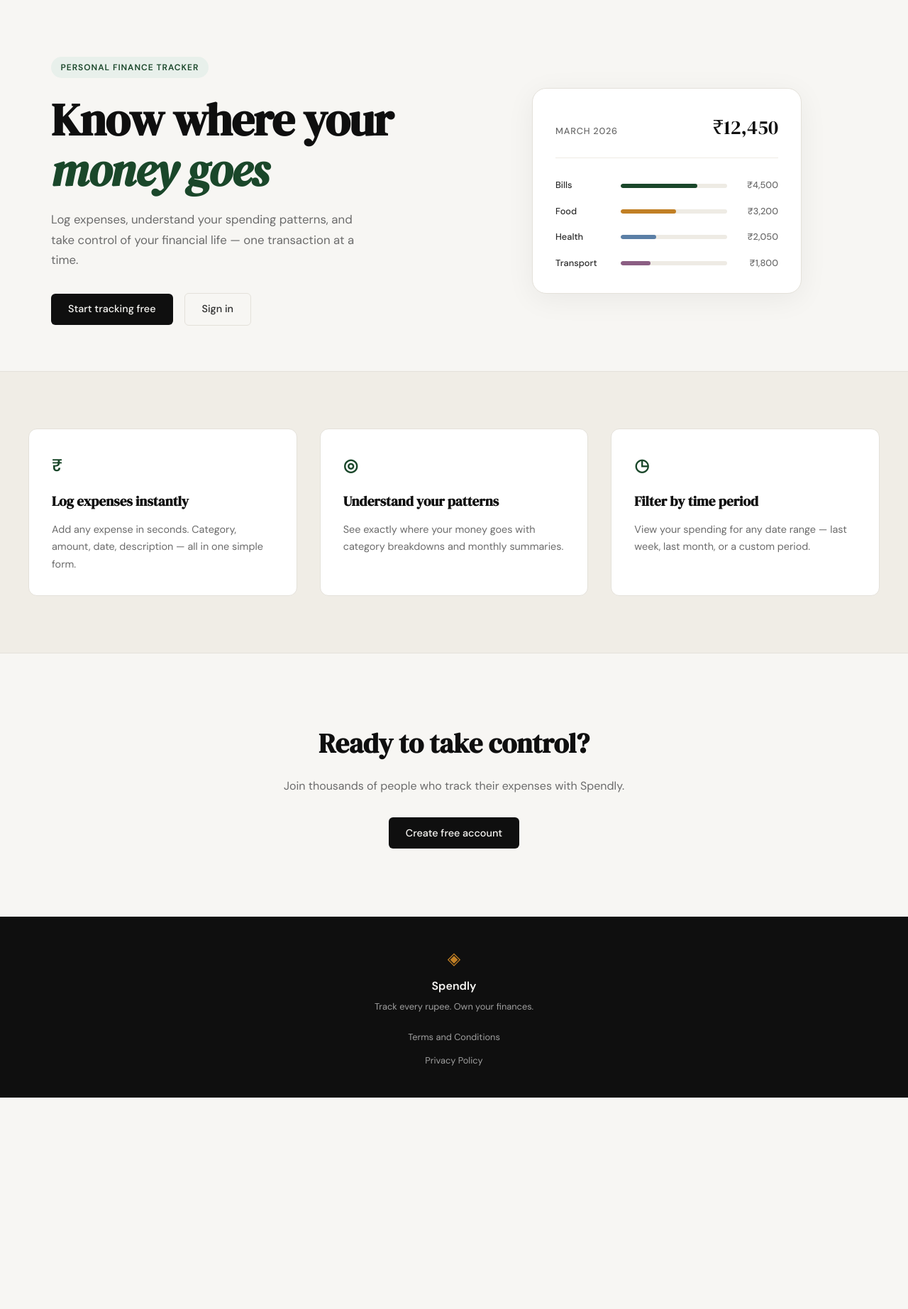
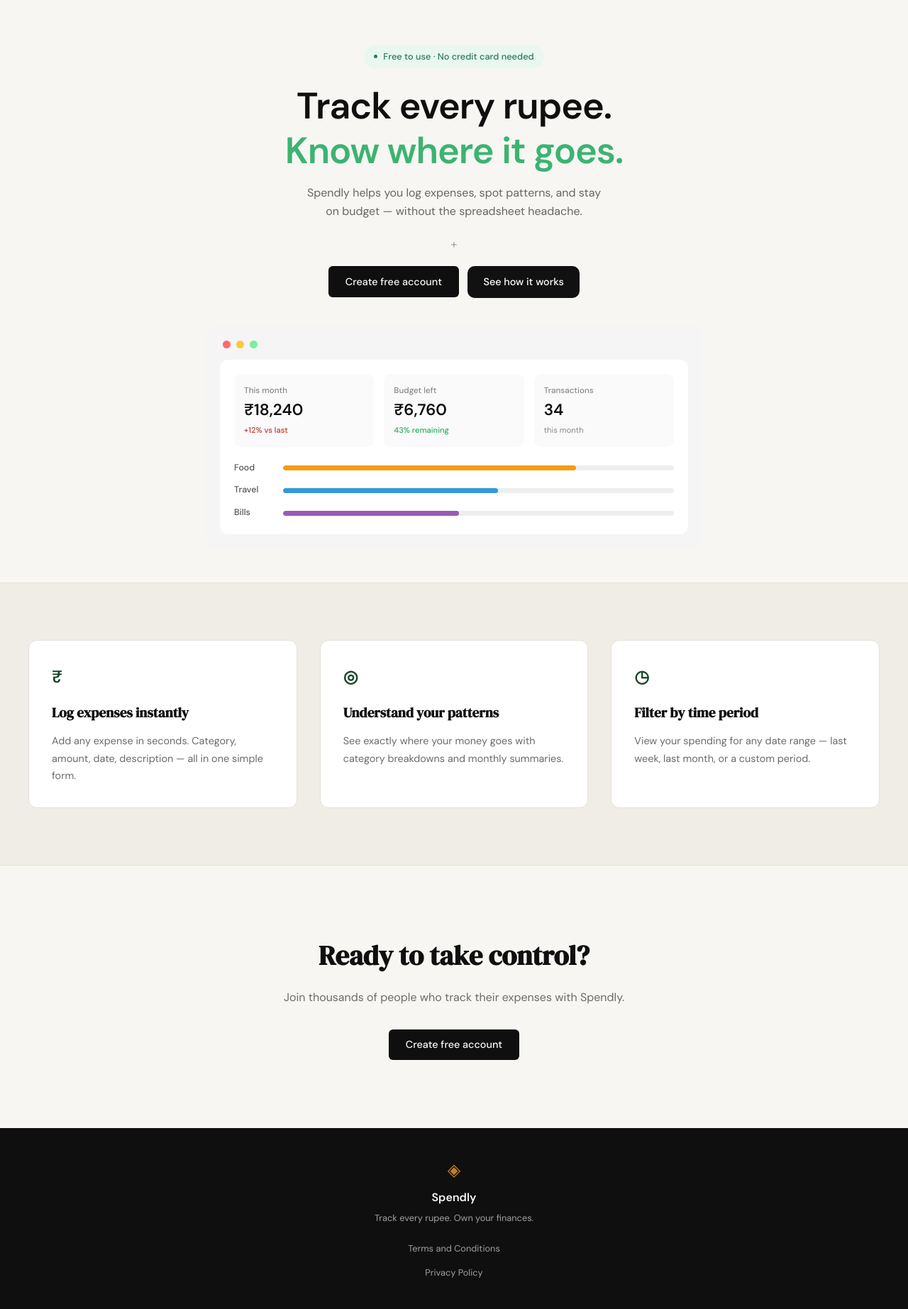
Before and after one commit to nileshdeb/spendly, a Flask app: page / in a window 1280 px wide. Shown: the part 61-1906 px from the top of the page at 71% size. Before the commit the page ends 1608 px from the top, so only its background shows below. Run offline with Flask 3, Linux system fonts and the light colour scheme.

Commit message:
landing: redesign hero section to match mockup

```diff
--- a/static/css/style.css
+++ b/static/css/style.css
@@ -124,64 +124,237 @@ a { color: inherit; text-decoration: none; }
 /* ------------------------------------------------------------------ */
 
 .hero {
-    padding: 5rem 2rem 4rem;
-    display: grid;
-    grid-template-columns: 1fr 1fr;
-    gap: 4rem;
+    padding: 4rem 2rem 3rem;
+    display: flex;
+    flex-direction: column;
     align-items: center;
-    max-width: var(--max-width);
+    max-width: 900px;
+    margin: 0 auto;
+}
+
+.hero-content-wrapper {
+    text-align: center;
+    max-width: 560px;
     margin: 0 auto;
 }
 
 .hero-badge {
-    display: inline-block;
-    background: var(--accent-light);
-    color: var(--accent);
-    font-size: 0.75rem;
-    font-weight: 600;
-    letter-spacing: 0.08em;
-    text-transform: uppercase;
-    padding: 0.35rem 0.85rem;
+    display: inline-flex;
+    align-items: center;
+    gap: 0.5rem;
+    background: #e8f7f0;
+    color: #2d7a5a;
+    font-size: 0.8rem;
+    font-weight: 500;
+    padding: 0.35rem 0.9rem;
     border-radius: 999px;
     margin-bottom: 1.5rem;
 }
 
+.badge-dot {
+    width: 5px;
+    height: 5px;
+    background: #2d7a5a;
+    border-radius: 50%;
+}
+
 .hero-title {
-    font-family: var(--font-display);
-    font-size: clamp(2.5rem, 5vw, 4rem);
-    line-height: 1.1;
+    font-family: var(--font-body);
+    font-size: clamp(2.5rem, 5vw, 3.25rem);
+    line-height: 1.15;
     letter-spacing: -0.02em;
     color: var(--ink);
-    margin-bottom: 1.25rem;
+    margin-bottom: 1rem;
+    font-weight: 600;
 }
 
-.hero-title em {
-    font-style: italic;
-    color: var(--accent);
+.hero-title .title-accent {
+    color: #3cb371;
+    display: block;
+    margin-top: 0.25rem;
 }
 
 .hero-subtitle {
-    font-size: 1.05rem;
-    color: var(--ink-muted);
-    line-height: 1.7;
-    max-width: 460px;
-    margin-bottom: 2rem;
+    font-size: 1rem;
+    color: #666;
+    line-height: 1.6;
+    max-width: 480px;
+    margin: 0 auto 1.25rem;
+}
+
+.hero-divider {
+    margin: 1.25rem 0 1rem;
+}
+
+.divider-plus {
+    font-size: 1.1rem;
+    color: #999;
+    font-weight: 300;
 }
 
 .hero-actions {
     display: flex;
-    gap: 1rem;
+    gap: 0.75rem;
     align-items: center;
+    justify-content: center;
 }
 
+.btn-primary {
+    display: inline-block;
+    background: #111;
+    color: #fff;
+    padding: 0.7rem 1.4rem;
+    border-radius: 10px;
+    font-family: var(--font-body);
+    font-size: 0.9rem;
+    font-weight: 500;
+    cursor: pointer;
+    border: none;
+    transition: background 0.2s;
+    text-decoration: none;
+}
+
+.btn-primary:hover { background: #222; }
+
+.btn-secondary {
+    display: inline-block;
+    background: #111;
+    color: #fff;
+    padding: 0.7rem 1.4rem;
+    border-radius: 10px;
+    font-family: var(--font-body);
+    font-size: 0.9rem;
+    font-weight: 500;
+    cursor: pointer;
+    border: none;
+    transition: background 0.2s;
+    text-decoration: none;
+}
+
+.btn-secondary:hover { background: #222; }
+
 /* ------------------------------------------------------------------ */
-/* Mock card (hero visual)                                             */
+/* Dashboard preview (hero visual)                                     */
 /* ------------------------------------------------------------------ */
 
-.hero-visual {
+.hero-visual-wrapper {
+    width: 100%;
     display: flex;
     justify-content: center;
+    margin-top: 2.5rem;
 }
+
+.dashboard-preview {
+    background: #f5f5f5;
+    border-radius: 16px;
+    padding: 1.25rem;
+    width: 100%;
+    max-width: 700px;
+}
+
+.dashboard-header {
+    display: flex;
+    gap: 0.5rem;
+    margin-bottom: 1rem;
+    padding-left: 0.25rem;
+}
+
+.dot {
+    width: 11px;
+    height: 11px;
+    border-radius: 50%;
+}
+
+.dot-1 { background: #ff6b6b; }
+.dot-2 { background: #f9ca3f; }
+.dot-3 { background: #7bed9f; }
+
+.dashboard-content {
+    background: white;
+    border-radius: 12px;
+    padding: 1.25rem;
+}
+
+.dashboard-cards {
+    display: grid;
+    grid-template-columns: repeat(3, 1fr);
+    gap: 0.875rem;
+    margin-bottom: 1.25rem;
+}
+
+.dash-card {
+    background: #fafafa;
+    border-radius: 10px;
+    padding: 0.875rem;
+    display: flex;
+    flex-direction: column;
+    gap: 0.35rem;
+}
+
+.dash-label {
+    font-size: 0.725rem;
+    color: #888;
+    font-weight: 500;
+}
+
+.dash-value {
+    font-size: 1.4rem;
+    font-weight: 600;
+    color: var(--ink);
+    line-height: 1.2;
+}
+
+.dash-change {
+    font-size: 0.7rem;
+    font-weight: 500;
+}
+
+.dash-change.positive { color: #c0392b; }
+.dash-change.neutral { color: #27ae60; }
+.dash-sub {
+    font-size: 0.7rem;
+    color: #888;
+}
+
+.dashboard-bars {
+    display: flex;
+    flex-direction: column;
+    gap: 0.75rem;
+}
+
+.bar-row {
+    display: grid;
+    grid-template-columns: 55px 1fr;
+    align-items: center;
+    gap: 0.875rem;
+}
+
+.bar-label {
+    font-size: 0.775rem;
+    font-weight: 500;
+    color: #555;
+}
+
+.bar-track {
+    height: 7px;
+    background: #eee;
+    border-radius: 999px;
+    overflow: hidden;
+}
+
+.bar-fill {
+    height: 100%;
+    border-radius: 999px;
+    transition: width 0.6s ease;
+}
+
+.bar-food { background: #f39c12; }
+.bar-travel { background: #3498db; }
+.bar-bills { background: #9b59b6; }
+
+/* ------------------------------------------------------------------ */
+/* Mock card (hero visual - legacy)                                    */
+/* ------------------------------------------------------------------ */
 
 .mock-card {
     background: var(--paper-card);
--- a/templates/landing.html
+++ b/templates/landing.html
@@ -5,56 +5,71 @@
 {% block content %}
 
 <section class="hero">
-    <div class="hero-inner">
-        <div class="hero-badge">Personal Finance Tracker</div>
+    <div class="hero-content-wrapper">
+        <div class="hero-badge">
+            <span class="badge-dot"></span>
+            Free to use · No credit card needed
+        </div>
         <h1 class="hero-title">
-            Know where your<br>
-            <em>money goes</em>
+            Track every rupee.<br>
+            <span class="title-accent">Know where it goes.</span>
         </h1>
         <p class="hero-subtitle">
-            Log expenses, understand your spending patterns,
-            and take control of your financial life —
-            one transaction at a time.
+            Spendly helps you log expenses, spot patterns, and stay<br>
+            on budget — without the spreadsheet headache.
         </p>
+        <div class="hero-divider">
+            <span class="divider-plus">+</span>
+        </div>
         <div class="hero-actions">
-            <a href="{{ url_for('register') }}" class="btn-primary">Start tracking free</a>
-            <a href="{{ url_for('login') }}" class="btn-ghost">Sign in</a>
+            <a href="{{ url_for('register') }}" class="btn-primary">Create free account</a>
+            <a href="#" class="btn-secondary">See how it works</a>
         </div>
     </div>
-    <div class="hero-visual">
-        <div class="mock-card">
-            <div class="mock-card-header">
-                <span class="mock-label">March 2026</span>
-                <span class="mock-total">₹12,450</span>
+    <div class="hero-visual-wrapper">
+        <div class="dashboard-preview">
+            <div class="dashboard-header">
+                <span class="dot dot-1"></span>
+                <span class="dot dot-2"></span>
+                <span class="dot dot-3"></span>
             </div>
-            <div class="mock-bars">
-                <div class="mock-bar-row">
-                    <span class="mock-cat">Bills</span>
-                    <div class="mock-bar-track">
-                        <div class="mock-bar" style="width: 72%"></div>
+            <div class="dashboard-content">
+                <div class="dashboard-cards">
+                    <div class="dash-card">
+                        <span class="dash-label">This month</span>
+                        <span class="dash-value">₹18,240</span>
+                        <span class="dash-change positive">+12% vs last</span>
                     </div>
-                    <span class="mock-amt">₹4,500</span>
+                    <div class="dash-card">
+                        <span class="dash-label">Budget left</span>
+                        <span class="dash-value">₹6,760</span>
+                        <span class="dash-change neutral">43% remaining</span>
+                    </div>
+                    <div class="dash-card">
+                        <span class="dash-label">Transactions</span>
+                        <span class="dash-value">34</span>
+                        <span class="dash-sub">this month</span>
+                    </div>
                 </div>
-                <div class="mock-bar-row">
-                    <span class="mock-cat">Food</span>
-                    <div class="mock-bar-track">
-                        <div class="mock-bar mock-bar-2" style="width: 52%"></div>
+                <div class="dashboard-bars">
+                    <div class="bar-row">
+                        <span class="bar-label">Food</span>
+                        <div class="bar-track">
+                            <div class="bar-fill bar-food" style="width: 75%"></div>
+                        </div>
                     </div>
-                    <span class="mock-amt">₹3,200</span>
-                </div>
-                <div class="mock-bar-row">
-                    <span class="mock-cat">Health</span>
-                    <div class="mock-bar-track">
-                        <div class="mock-bar mock-bar-3" style="width: 33%"></div>
+                    <div class="bar-row">
+                        <span class="bar-label">Travel</span>
+                        <div class="bar-track">
+                            <div class="bar-fill bar-travel" style="width: 55%"></div>
+                        </div>
                     </div>
-                    <span class="mock-amt">₹2,050</span>
-                </div>
-                <div class="mock-bar-row">
-                    <span class="mock-cat">Transport</span>
-                    <div class="mock-bar-track">
-                        <div class="mock-bar mock-bar-4" style="width: 28%"></div>
+                    <div class="bar-row">
+                        <span class="bar-label">Bills</span>
+                        <div class="bar-track">
+                            <div class="bar-fill bar-bills" style="width: 45%"></div>
+                        </div>
                     </div>
-                    <span class="mock-amt">₹1,800</span>
                 </div>
             </div>
         </div>
```
